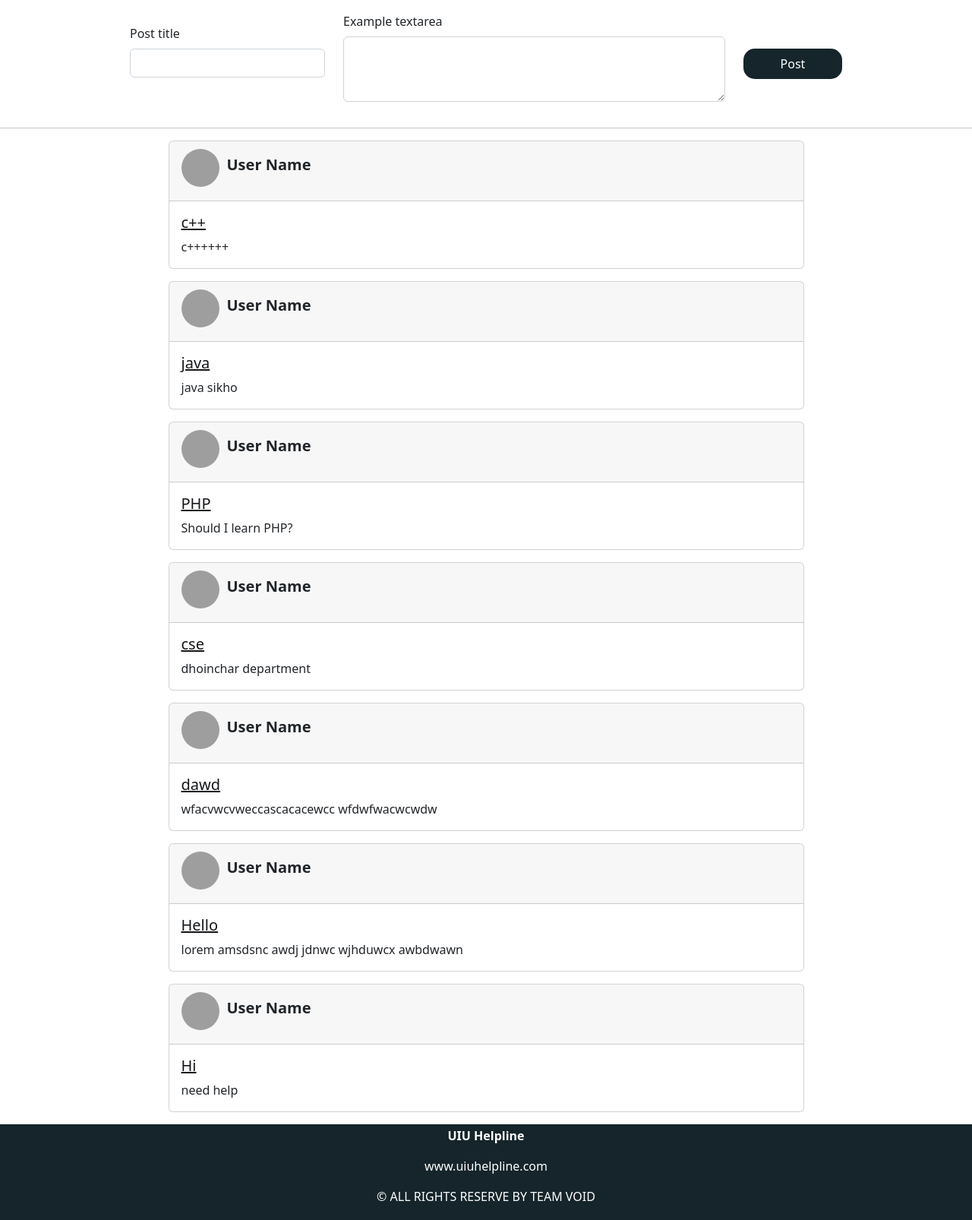
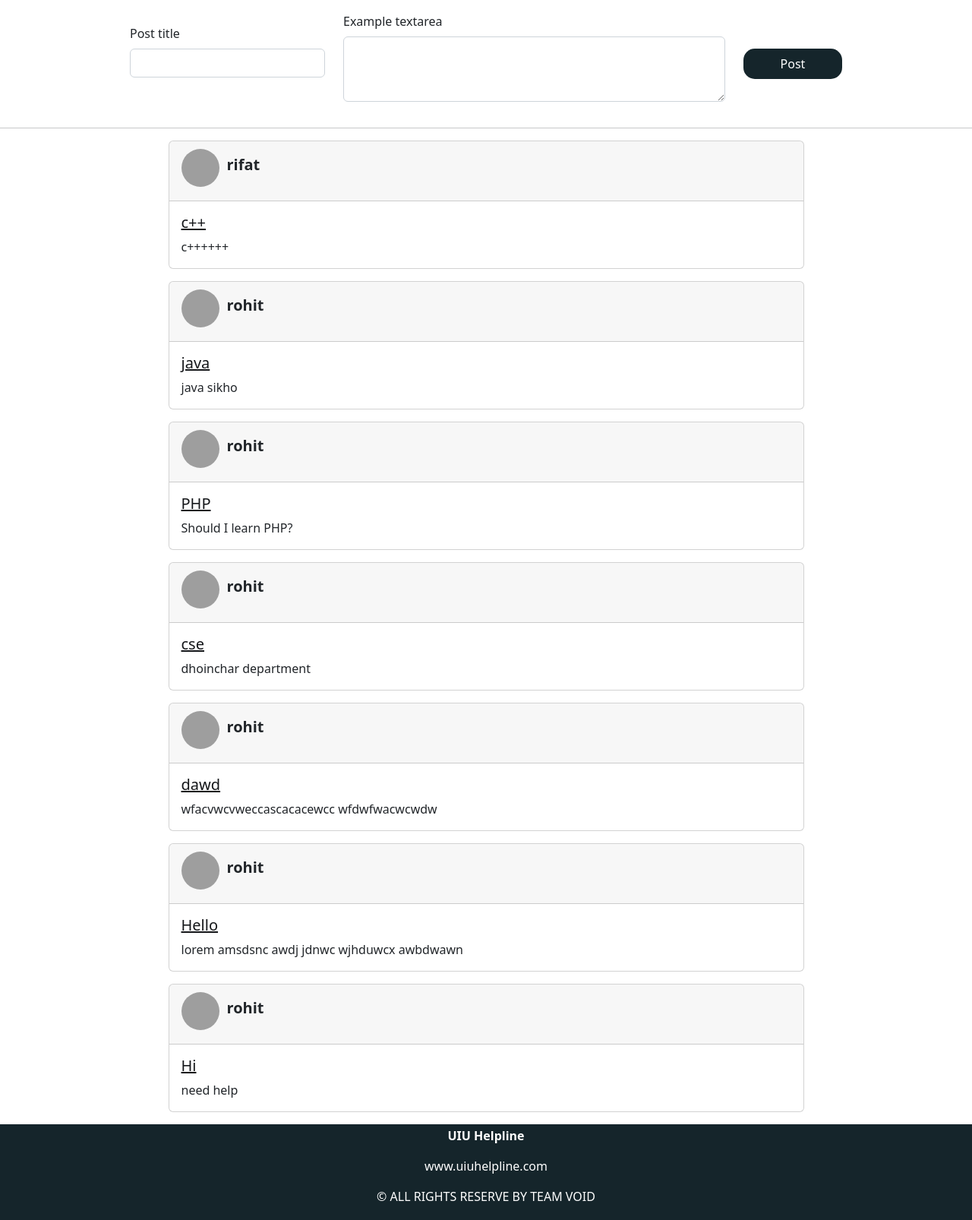
Before and after one commit to Duranta19/UIU-Helpline, a PHP site: page /community.php in a window 1280 px wide. Shown: the part 58-1664 px from the top of the page at 76% size. Run offline with PHP 8.4, Linux system fonts and the light colour scheme; a user stored in the database is signed in; data comes from the database, SQL or seed files in the repository; grey boxes are pictures that could not be loaded.

Commit message:
work on query at community.php

```diff
--- a/community.php
+++ b/community.php
@@ -52,13 +52,13 @@ include "components/header.php";
     <?php
     if($search_flag == false){
     include('components/dbConnect.php');
-    $sql2 = "SELECT * FROM `community_post` WHERE 1 ORDER by date DESC;";
+    $sql2 = "SELECT * FROM `community_post` INNER JOIN accounts on accounts.userid = community_post.post_by WHERE 1 ORDER by date DESC;";
     $result2 = mysqli_query($conn, $sql2);
     while($row = mysqli_fetch_assoc($result2)) { ?>
     <div class="card w-75 m-auto my-3">
         <div class="card-header" style="display:inline-flex">
             <img src="https://t3.ftcdn.net/jpg/05/34/22/36/360_F_534223627_0JFVJDBwNku7LyLazrtN6YBTJ2agUfP5.jpg" alt="" style="width:50px; height:50px; border-radius:50%; margin-top:2px">
-            <p style="padding: 8px 10px; font-size:20px"><b>User Name</b></p>
+            <p style="padding: 8px 10px; font-size:20px"><b><?php echo $row['name'];?></b></p>
         </div>
         <div class="card-body">
             <h5 class="card-title"><a href="post_details.php?post_id=<?php echo $row['id'];?>"><?php echo $row['post_title'];?></a></h5>
@@ -68,13 +68,13 @@ include "components/header.php";
     <?php }}
     else{
         include('components/dbConnect.php');
-        $sql2 = "SELECT * FROM `community_post` WHERE community_post.post_title like '%$key%' or community_post.post_details like '%$key%';";
+        $sql2 = "SELECT * FROM `community_post` INNER JOIN accounts on accounts.userid = community_post.post_by where community_post.post_title like '%$key%' or community_post.post_details like '%$key%';";
         $result2 = mysqli_query($conn, $sql2);
         while($row = mysqli_fetch_assoc($result2)) { ?>
         <div class="card w-75 m-auto my-3">
             <div class="card-header" style="display:inline-flex">
                 <img src="https://t3.ftcdn.net/jpg/05/34/22/36/360_F_534223627_0JFVJDBwNku7LyLazrtN6YBTJ2agUfP5.jpg" alt="" style="width:50px; height:50px; border-radius:50%; margin-top:2px">
-                <p style="padding: 8px 10px; font-size:20px"><b>User Name</b></p>
+                <p style="padding: 8px 10px; font-size:20px"><b><?php echo $row['name'];?></b></p>
             </div>
             <div class="card-body">
                 <h5 class="card-title"><a href="post_details.php?post_id=<?php echo $row['id'];?>"><?php echo $row['post_title'];?></a></h5>
```
